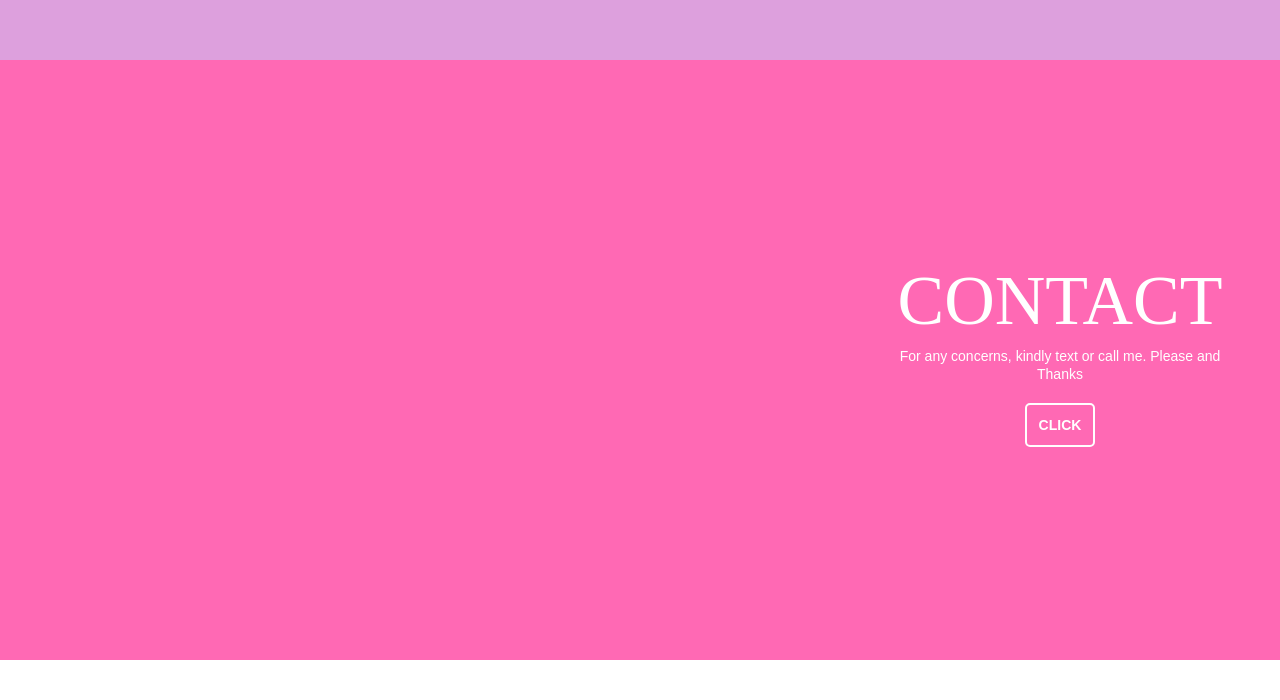
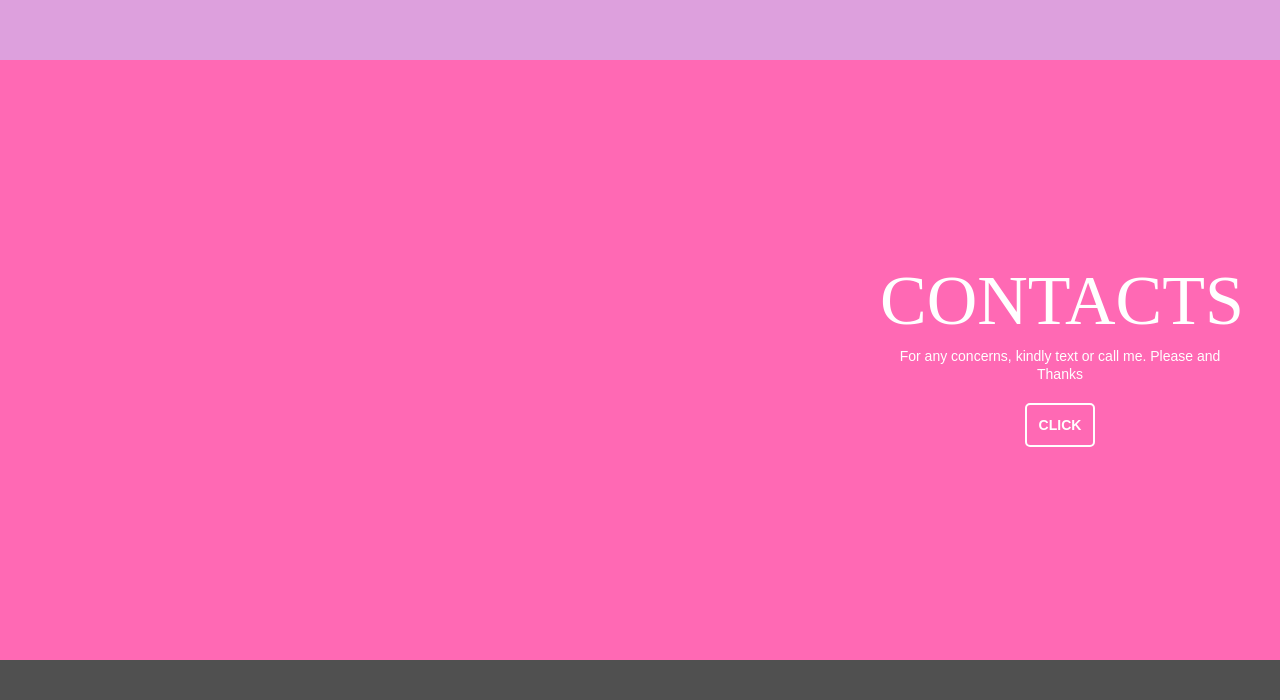
Before and after one commit to NoemiCanlog/CANLOG_NoemiAndreyanne_PersonalWebsite, a plain HTML site: page index.html in a window 1280 px wide. Shown: the part 1200-1900 px from the top of the page. Before the commit the page ends 1860 px from the top, so only its background shows below. Drawn offline with Linux system fonts and the light colour scheme.

Commit message:
Footer added

```diff
--- a/index.html
+++ b/index.html
@@ -67,7 +67,7 @@
 
         	<div id="portfolio-container-3" class="portfolio-container">
             	<div class="portfolio-text-container portfolio-text-container-right">
-                	<div class="portfolio-text-title">CONTACT</div>
+                	<div class="portfolio-text-title">CONTACTS</div>
 
                     <div class="portfolio-text-body">
                     	For any concerns, kindly text or call me.
@@ -82,6 +82,14 @@
         </div>
 	 </main>
 
+	 <footer>
+    	<div id="footer-container">
+        	<div class="footer-column">
+        	</div>
+        	</div>
+
+    </footer>
+
 	</body>
 
 </html>
--- a/style.css
+++ b/style.css
@@ -164,3 +164,29 @@ a {
 {
   background-color: #FF69B4;
 }
+
+footer
+{
+  position: relative;
+  width: 100%;
+  background-color: #505050;
+}
+
+#footer-container
+{
+  position: relative;
+  width: 1200px;
+  margin-left: auto;
+  margin-right: auto;
+  overflow: auto;
+  background-color: #505050;
+}
+
+.footer-column
+{
+  position: relative;
+  width: 360px;
+  margin-right: 60px;
+  margin-top: 40px;
+  margin-bottom:
+}
```
